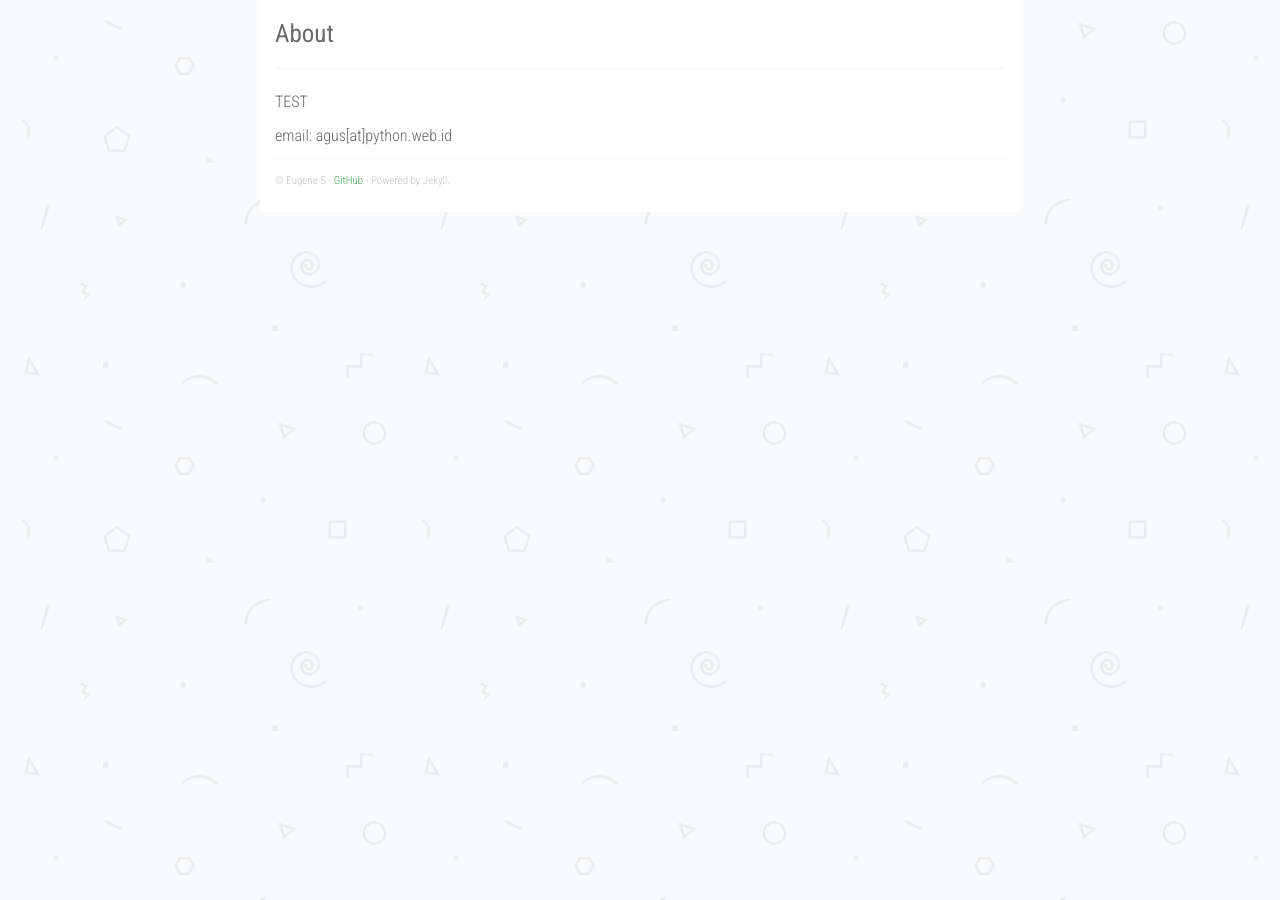
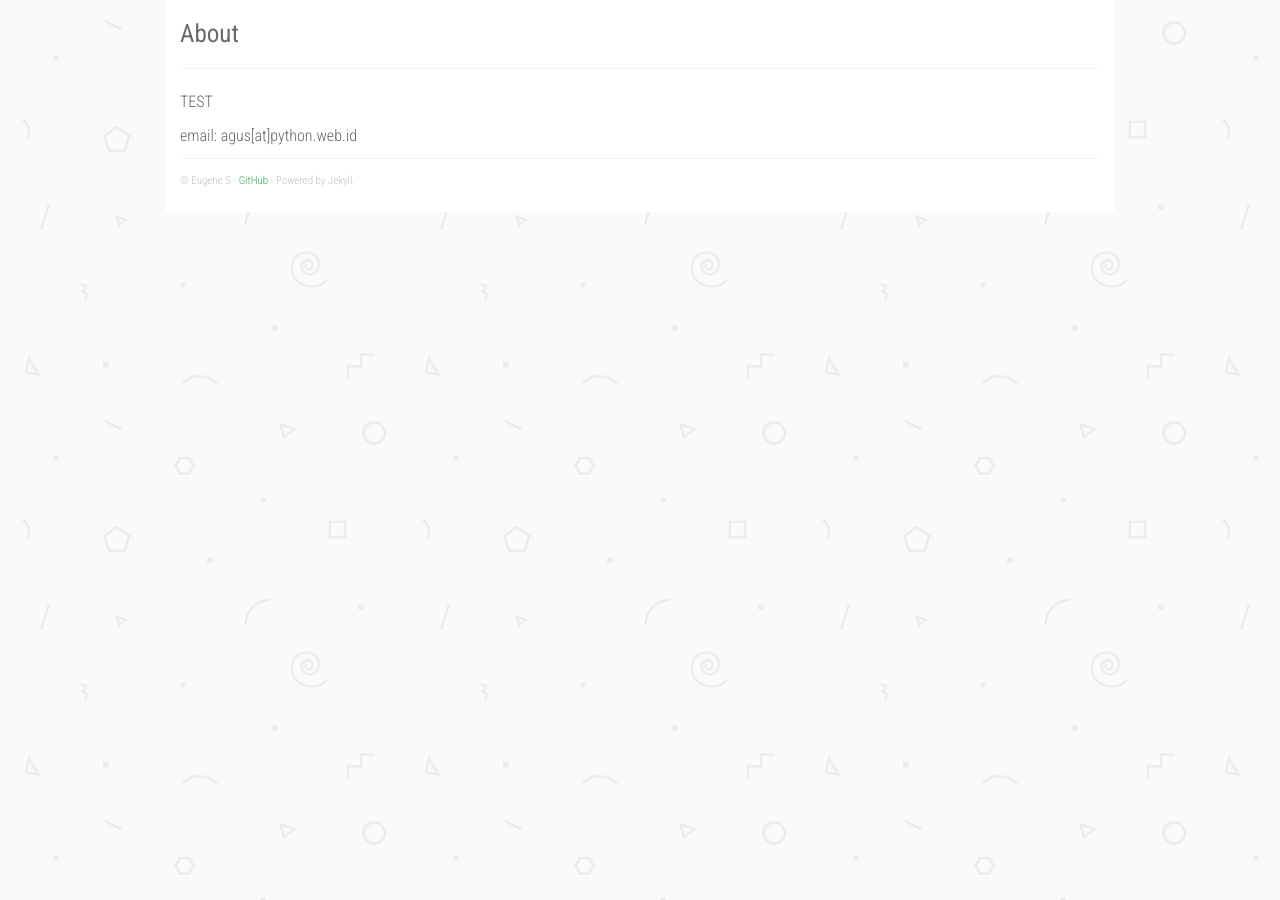
Before and after one commit to eugenesimakin/eugenesimakin.github.io, a Jekyll site: the page built from about.md, in a window 1280 px wide. Built offline with Jekyll 4.4.1, drawn with Linux system fonts in a browser that asks for light colours; nearby versions of some CDN libraries.

Commit message:
Post layout update (col-sm-10 col-sm-offset)

```diff
--- a/_layouts/default.html
+++ b/_layouts/default.html
@@ -114,7 +114,7 @@
   </head>
   <body>
     <div class="container">
-      <div class="col-sm-8 col-sm-offset-2 main-layout">
+      <div class="col-sm-10 col-sm-offset-1 main-layout">
         {{ content }}
         <footer>
           &copy; {{ site.author }}
```
